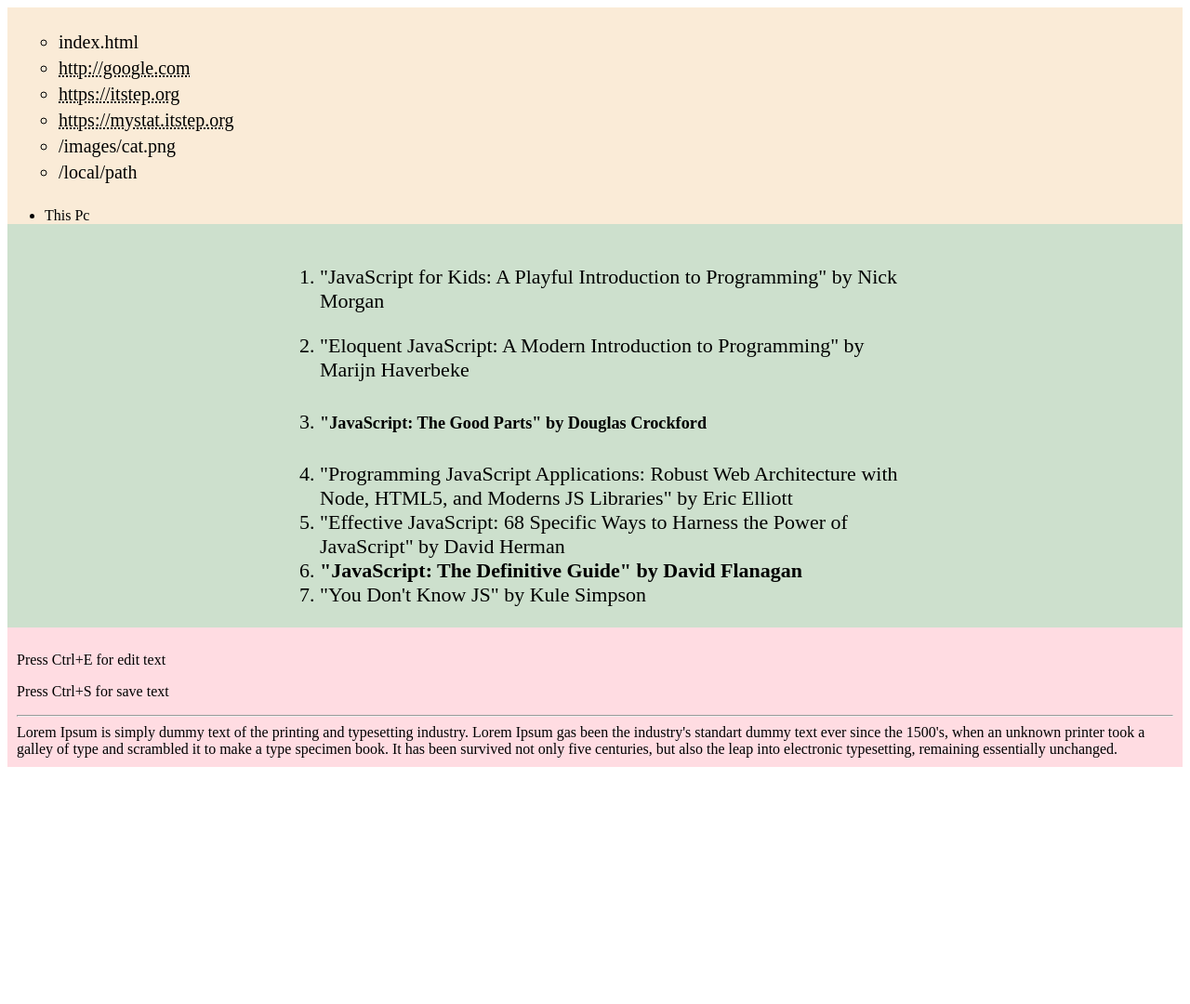
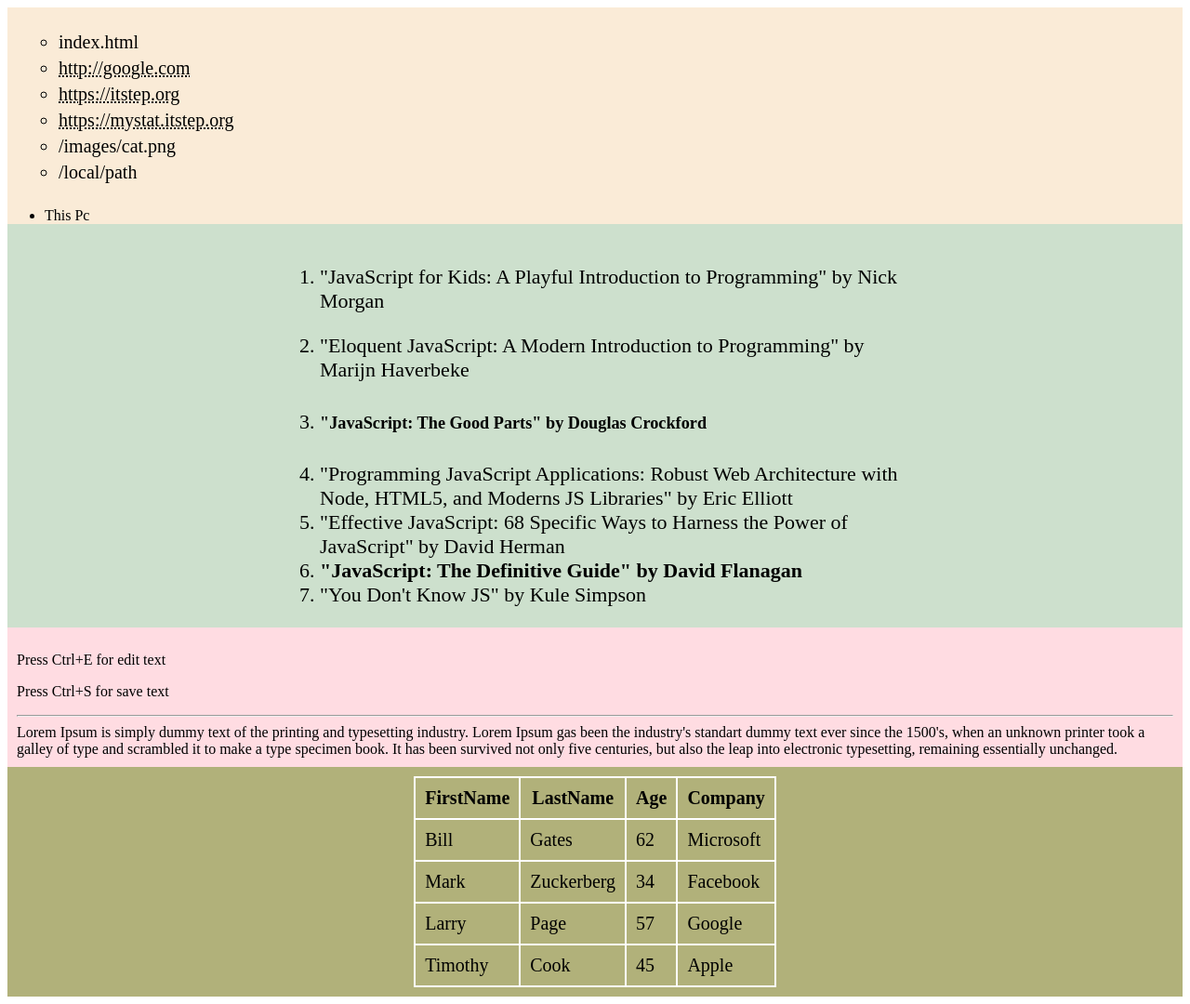
Before and after one commit to Natashkaa/JavaScript, a plain HTML site: page js_dz8/dz8.html in a window 1280 px wide. Shown: the whole page at 93% size. Before the commit the page ends 833 px from the top, so only its background shows below. Drawn offline with Linux system fonts and the light colour scheme.

Commit message:
Dz-8
sort table

```diff
--- a/js_dz8/dz8.css
+++ b/js_dz8/dz8.css
@@ -77,3 +77,20 @@ li a{
 .hide-textdiv{
     display: none;
 }
+/*5*/
+.table-container{
+    background-color: rgb(177, 177, 122);
+    align-items: center;
+    justify-content: center;
+    display: flex;
+    padding: 10px
+}
+.table-container table{
+    border: 2px solid white;
+    border-radius: 10px;border-collapse: collapse;
+}
+.table-container table td, th{
+    border: 2px solid white;
+    padding: 10px;
+    font-size: 20px;
+}
--- a/js_dz8/dz8.html
+++ b/js_dz8/dz8.html
@@ -47,10 +47,15 @@
 
     <div class="book-container">
         <ol class="book-list" id="book_list">
-            <li><p>"JavaScript for Kids: A Playful Introduction to Programming" by Nick Morgan</p></li>
+            <li>
+                <p>"JavaScript for Kids: A Playful Introduction to Programming" by Nick Morgan</p>
+            </li>
             <li>"Eloquent JavaScript: A Modern Introduction to Programming" by Marijn Haverbeke</li>
-            <li><h5>"JavaScript: The Good Parts" by Douglas Crockford</h5></li>
-            <li>"Programming JavaScript Applications: Robust Web Architecture with Node, HTML5, and Moderns JS Libraries" by Eric Elliott</li>
+            <li>
+                <h5>"JavaScript: The Good Parts" by Douglas Crockford</h5>
+            </li>
+            <li>"Programming JavaScript Applications: Robust Web Architecture with Node, HTML5, and Moderns JS
+                Libraries" by Eric Elliott</li>
             <li>"Effective JavaScript: 68 Specific Ways to Harness the Power of JavaScript" by David Herman</li>
             <li><strong>"JavaScript: The Definitive Guide" by David Flanagan</strong></li>
             <li>"You Don't Know JS" by Kule Simpson</li>
@@ -70,6 +75,47 @@
             the leap into electronic typesetting, remaining essentially unchanged.
         </div>
     </div>
+
+    <div class="table-container">
+        <table id="table">
+
+            <head>
+                <tr>
+                    <th class="sort">FirstName</th>
+                    <th class="sort">LastName</th>
+                    <th class="sort">Age</th>
+                    <th class="sort">Company</th>
+                </tr>
+            </head>
+
+            <body>
+                <tr>
+                    <td>Bill</td>
+                    <td>Gates</td>
+                    <td>62</td>
+                    <td>Microsoft</td>
+                </tr>
+                <tr>
+                    <td>Mark</td>
+                    <td>Zuckerberg</td>
+                    <td>34</td>
+                    <td>Facebook</td>
+                </tr>
+                <tr>
+                    <td>Larry</td>
+                    <td>Page</td>
+                    <td>57</td>
+                    <td>Google</td>
+                </tr>
+                <tr>
+                    <td>Timothy</td>
+                    <td>Cook</td>
+                    <td>45</td>
+                    <td>Apple</td>
+                </tr>
+            </body>
+        </table>
+    </div>
     <script src="dz8.js"></script>
 </body>
 
--- a/js_dz8/dz8.js
+++ b/js_dz8/dz8.js
@@ -103,3 +103,25 @@ function saveText(){
         textDiv.classList.remove("hide-textdiv");
     }
 }
+/*5*/
+var sort_tbl = document.getElementsByClassName("sort");
+for(let i = 0; i < sort_tbl.length; i++){
+    sort_tbl[i].onclick = function(event) {
+        let ind = event.currentTarget.cellIndex;
+        if(ind == 2)
+        {
+            let sortedRows = Array.from(table.rows)
+                                .slice(1)
+                                    .sort((rowA, rowB) => parseInt(rowA.cells[ind].innerHTML) > parseInt(rowB.cells[ind].innerHTML) ? 1 : -1);
+            table.tBodies[0].append(...sortedRows);
+            return;
+        }
+        else{
+            let sortedRows = Array.from(table.rows)
+                                .slice(1)
+                                    .sort((rowA, rowB) => rowA.cells[ind].innerHTML > rowB.cells[ind].innerHTML ? 1 : -1);
+            table.tBodies[0].append(...sortedRows);
+            return;
+        }
+    }
+}
```
